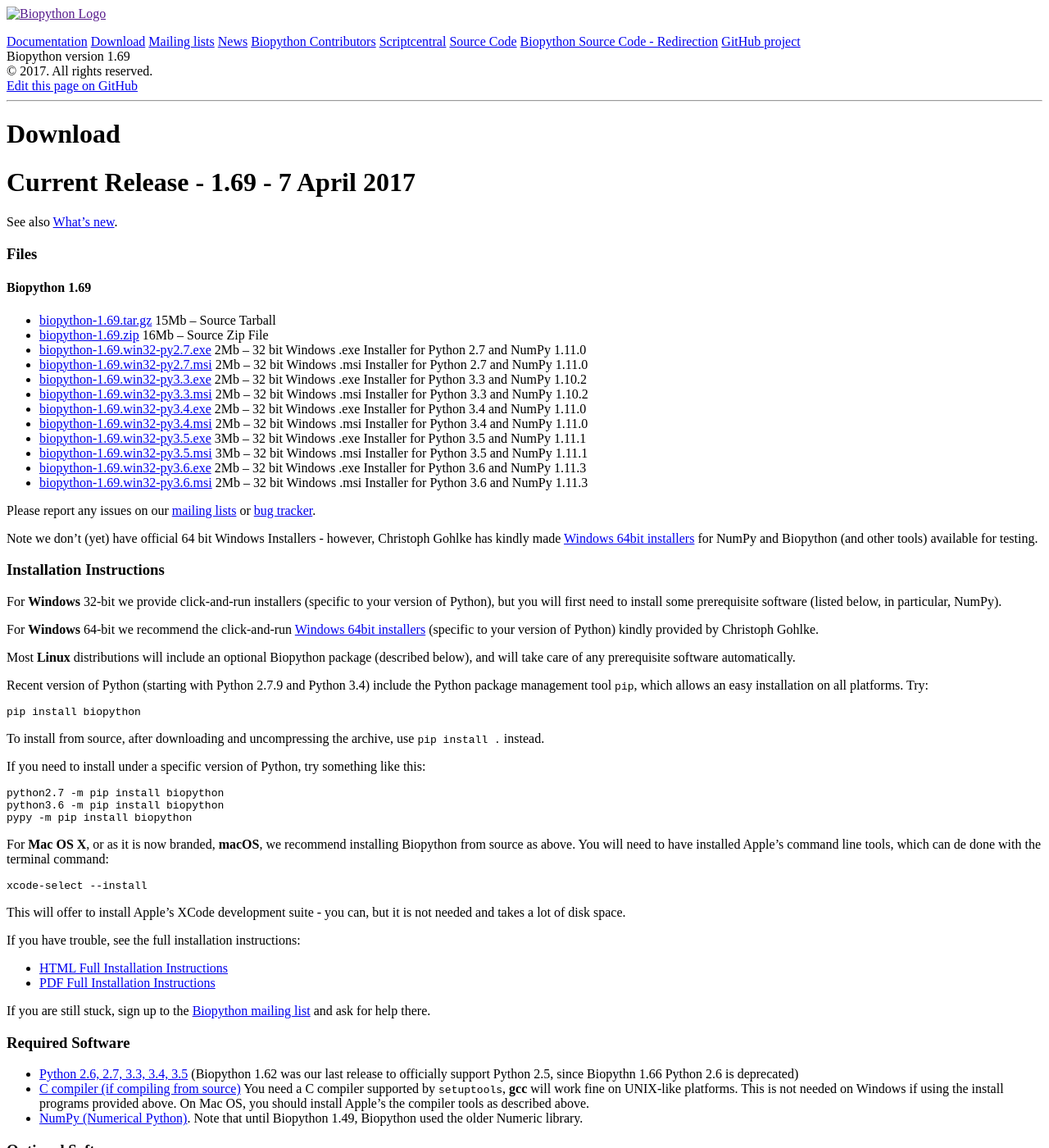
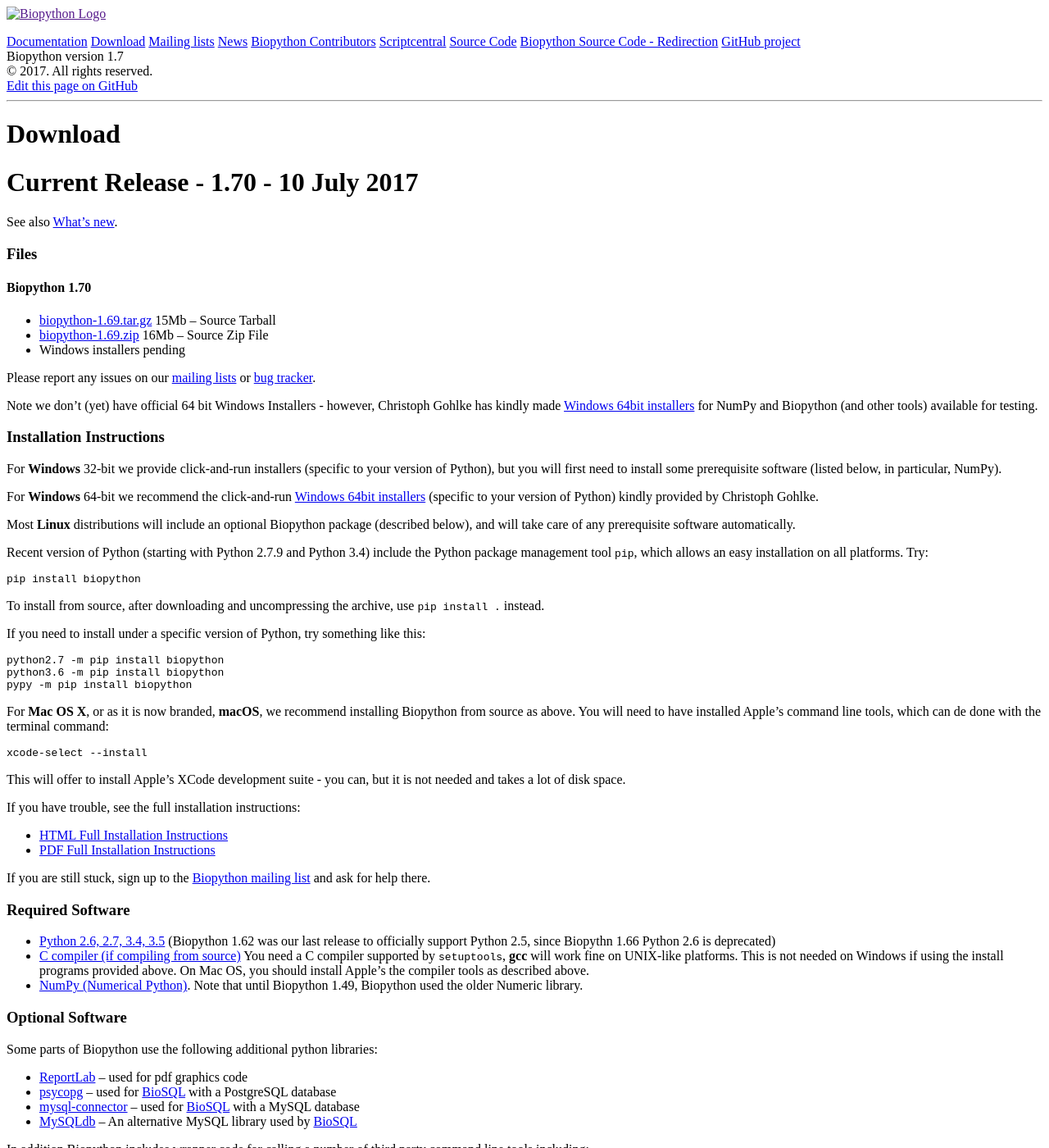
Before and after one commit to biopython/biopython.github.io, a Jekyll site: the page built from wiki/Download.md, in a window 1280 px wide and 1400 px high. Shown: the whole window at 82% size. Built offline with Jekyll 4.4.1, drawn with Linux system fonts in a browser that asks for light colours; some of the changed text lies outside the part shown.

Commit message:
Biopython 1.70

```diff
--- a/_config.yml
+++ b/_config.yml
@@ -20,6 +20,6 @@ author:
   url: https://twitter.com/biopython
 
 # Custom variables for Hyde theme
-version: 1.69
+version: 1.70
 github:
   repo: https://github.com/biopython/biopython
--- a/wiki/Download.md
+++ b/wiki/Download.md
@@ -6,7 +6,7 @@ redirect_from:
  - /download/
 ---
 
-Current Release - 1.69 - 7 April 2017
+Current Release - 1.70 - 10 July 2017
 =====================================
 
 See also [What's
@@ -14,32 +14,13 @@ new](https://github.com/biopython/biopython/blob/master/NEWS.rst).
 
 ### Files
 
-#### Biopython 1.69
+#### Biopython 1.70
 
 -   [biopython-1.69.tar.gz](http://biopython.org/DIST/biopython-1.69.tar.gz)
     15Mb -- Source Tarball
 -   [biopython-1.69.zip](http://biopython.org/DIST/biopython-1.69.zip)
     16Mb -- Source Zip File
--   [biopython-1.69.win32-py2.7.exe](http://biopython.org/DIST/biopython-1.69.win32-py2.7.exe)
-    2Mb -- 32 bit Windows .exe Installer for Python 2.7 and NumPy 1.11.0
--   [biopython-1.69.win32-py2.7.msi](http://biopython.org/DIST/biopython-1.69.win32-py2.7.msi)
-    2Mb -- 32 bit Windows .msi Installer for Python 2.7 and NumPy 1.11.0
--   [biopython-1.69.win32-py3.3.exe](http://biopython.org/DIST/biopython-1.69.win32-py3.3.exe)
-    2Mb -- 32 bit Windows .exe Installer for Python 3.3 and NumPy 1.10.2
--   [biopython-1.69.win32-py3.3.msi](http://biopython.org/DIST/biopython-1.69.win32-py3.3.msi)
-    2Mb -- 32 bit Windows .msi Installer for Python 3.3 and NumPy 1.10.2
--   [biopython-1.69.win32-py3.4.exe](http://biopython.org/DIST/biopython-1.69.win32-py3.4.exe)
-    2Mb -- 32 bit Windows .exe Installer for Python 3.4 and NumPy 1.11.0
--   [biopython-1.69.win32-py3.4.msi](http://biopython.org/DIST/biopython-1.69.win32-py3.4.msi)
-    2Mb -- 32 bit Windows .msi Installer for Python 3.4 and NumPy 1.11.0
--   [biopython-1.69.win32-py3.5.exe](http://biopython.org/DIST/biopython-1.69.win32-py3.5.exe)
-    3Mb -- 32 bit Windows .exe Installer for Python 3.5 and NumPy 1.11.1
--   [biopython-1.69.win32-py3.5.msi](http://biopython.org/DIST/biopython-1.69.win32-py3.5.msi)
-    3Mb -- 32 bit Windows .msi Installer for Python 3.5 and NumPy 1.11.1
--   [biopython-1.69.win32-py3.6.exe](http://biopython.org/DIST/biopython-1.69.win32-py3.6.exe)
-    2Mb -- 32 bit Windows .exe Installer for Python 3.6 and NumPy 1.11.3
--   [biopython-1.69.win32-py3.6.msi](http://biopython.org/DIST/biopython-1.69.win32-py3.6.msi)
-    2Mb -- 32 bit Windows .msi Installer for Python 3.6 and NumPy 1.11.3
+-   Windows installers pending
 
 Please report any issues on our [mailing
 lists](Mailing_lists "wikilink") or [bug
@@ -107,7 +88,7 @@ list](Mailing_lists "wikilink") and ask for help there.
 
 ### Required Software
 
--   [Python 2.6, 2.7, 3.3, 3.4, 3.5](http://www.python.org) (Biopython 1.62
+-   [Python 2.6, 2.7, 3.4, 3.5](http://www.python.org) (Biopython 1.62
     was our last release to officially support Python 2.5, since Biopythn 1.66
     Python 2.6 is deprecated)
 -   [C compiler (if compiling
```
Also changed, not shown: other parts of wiki/Download.md (+27 -0 lines), wiki/Biopython.md (+2 -2 lines).
